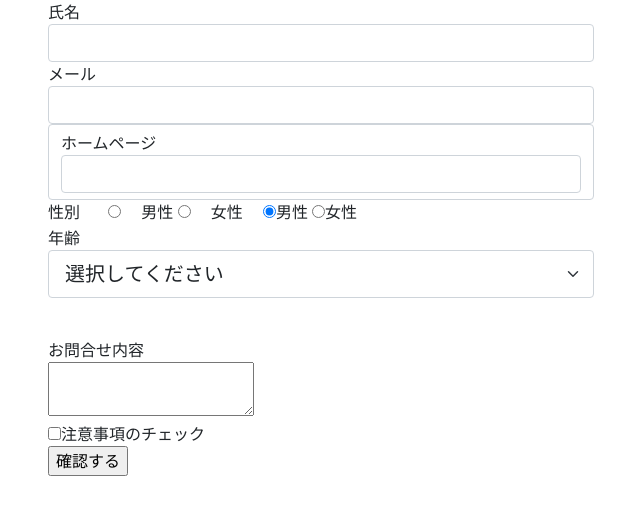
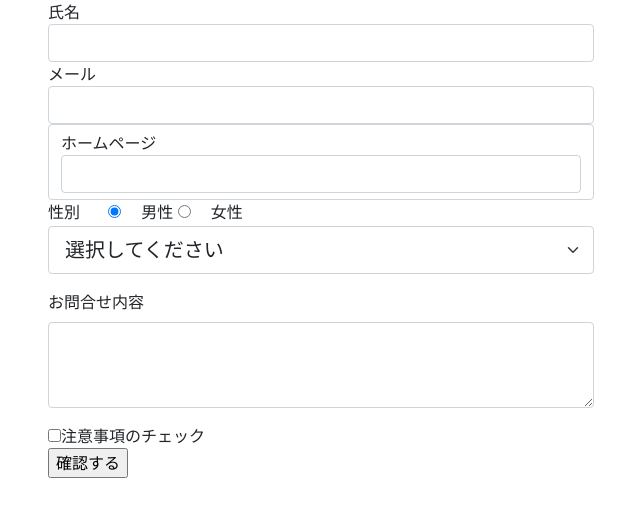
Before and after one commit to Neko-Reset/PHP_Udemy, a PHP site: page /form/input.php in a window 1280 px wide. Shown: the top 517 px of the page, without its empty margins (34-674 px from the left). Run offline with PHP 8.4, Linux system fonts and the light colour scheme.

Commit message:
textarea お問合せにbootstrap適用

```diff
--- a/form/input.php
+++ b/form/input.php
@@ -162,15 +162,12 @@ if ( !empty($_POST[ "btn_submit" ] ) ) {
                 <?php if (!empty( $_POST[ "gender" ] ) && $_POST[ "gender" ] === "1" ) { echo "checked"; } ?>>
                 <label class = "form-check-label" for = "gender2">女性</label>
               </div>
-        <input type = "radio" name = "gender" value = "0" checked
-        <?php if (!empty( $_POST[ "gender" ] ) && $_POST[ "gender" ] === "0" ) { echo "checked"; } ?>>男性
-        <input type = "radio" name = "gender" value = "1"
-        <?php if (!empty( $_POST[ "gender" ] ) && $_POST[ "gender" ] === "1" ) { echo "checked"; } ?>>女性
-        <br>
-        年齢
+
               <!-- selectタグにチェックをしときたい場合 -->
               <!-- 最後にselectedをつける -->
               <!-- <option value = "1" selected>~19歳</option> -->
+              <!-- bootstrap -->
+              <!-- selectタグに属性追加 class="form-select form-select-lg mb-3" aria-label=".form-select-lg example" -->
               <select name = "age" class="form-select form-select-lg mb-3" aria-label=".form-select-lg example">
                 <option value = "">選択してください</option>
                 <option value = "1"
@@ -186,19 +183,25 @@ if ( !empty($_POST[ "btn_submit" ] ) ) {
                 <option value = "6"
                 <?php if (!empty( $_POST[ "gender" ]) && $_POST[ "age" ] === "6" ) { echo "selected"; }?>>60~</option>
               </select>
-        <br>
-        お問合せ内容
-        <br>
-        <textarea name = "contact">
+
+              <!-- bootstrap -->
+              <!-- <div class = "mb-3">作成 -->
+              <!-- labelタグにfor = "contact" class = "form-label"追加 -->
+              <!-- textareaに属性追加class="form-control" id="contact" rows="3" -->
+              <div class = "mb-3">
+                <label for = "contact" class = "form-label">お問合せ内容</label>
+                <textarea name = "contact" class="form-control" id="contact" rows="3">
                   <?php if ( !empty( $_POST[ "contact" ] ) ) { echo h( $_POST[ "contact" ] ); }?>
                 </textarea>
-        <br>
+              </div>
+
               <input type = "checkbox" name = "caution" value = "1">注意事項のチェック
               <br>
               <input type = "submit" name = "btn_confirm" value = "確認する">
               <!-- トークン確認コード -->
               <!-- <?php echo $token; ?> -->
               <input type = "hidden" name = "csrf" value = "<?php echo $token; ?>">
+        </div>
       </form>
     <?php endif; ?>
 
```
Lines whose indentation alone changed are shown as unchanged.
